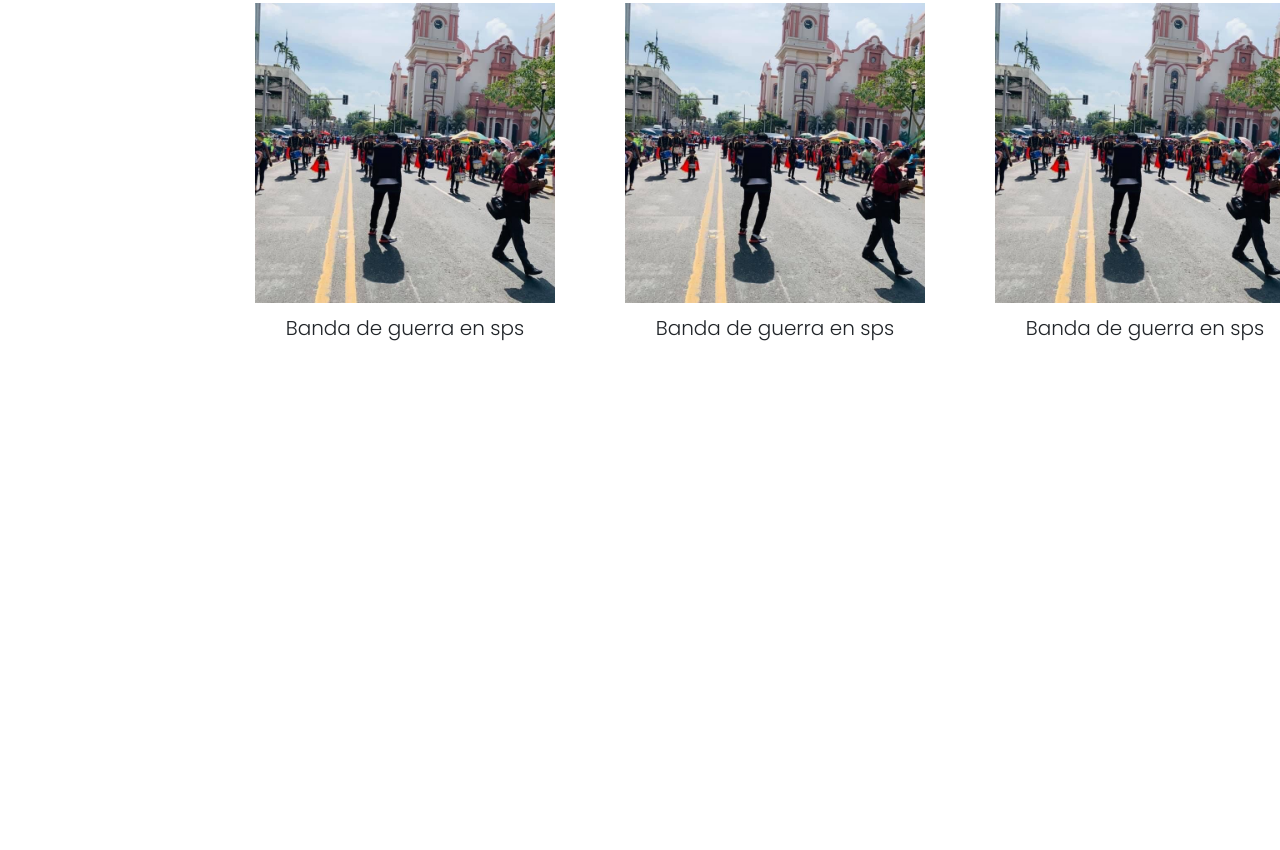
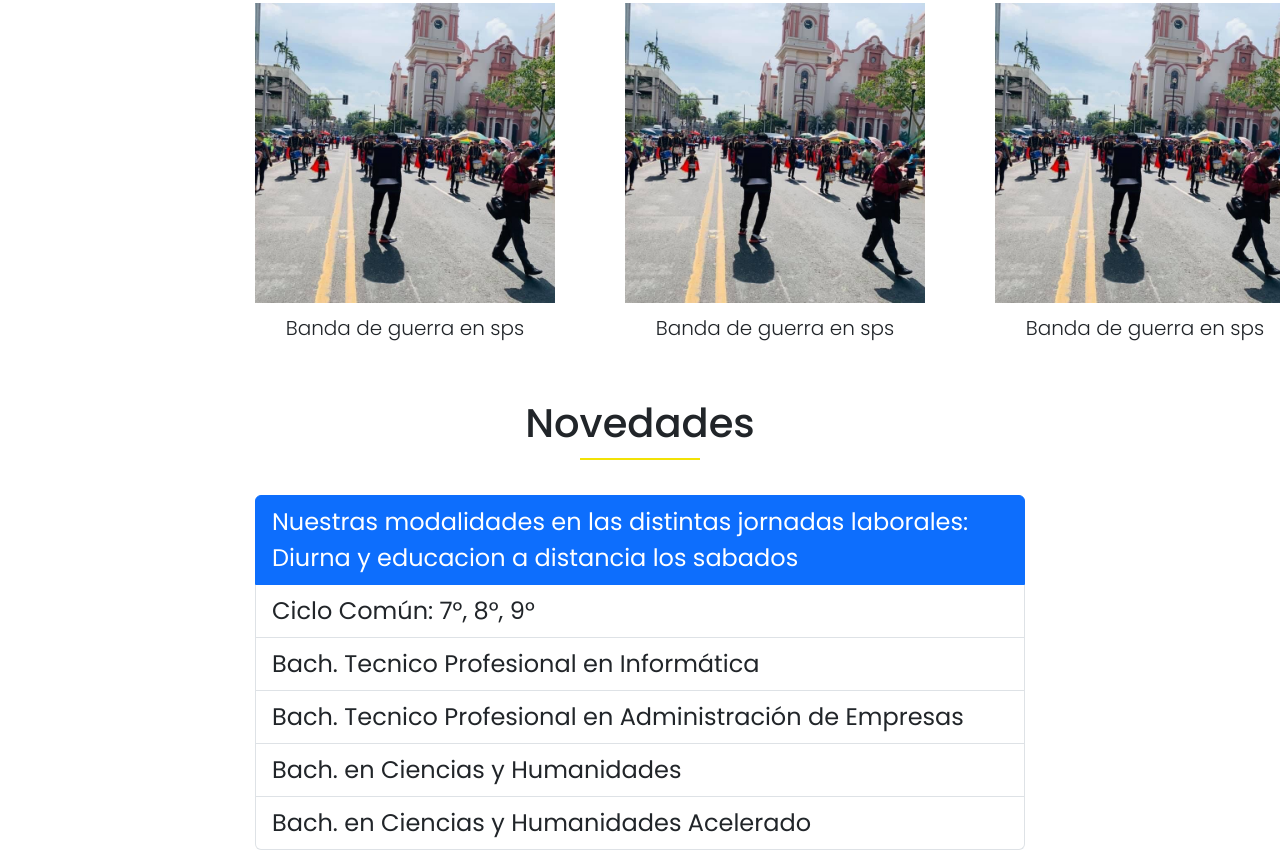
Before and after one commit to Zamir31/Proyecto-Intituto-Privado-Rio-Blanco, a plain HTML site: page index.html in a window 1280 px wide. Shown: the part 2177-3027 px from the top of the page. Before the commit the page ends 2520 px from the top, so only its background shows below. Drawn offline with nearby package versions, Linux system fonts and the light colour scheme.

Commit message:
Cuarta seccion terminada

```diff
--- a/index.html
+++ b/index.html
@@ -254,6 +254,18 @@
           </div>
         </div>
       </div>
+      <div id="CuartaSeccion">
+        <h2>Novedades</h2>
+        <hr>
+        <ul class="list-group">
+          <li class="list-group-item active" aria-current="true">Nuestras modalidades en las distintas jornadas laborales: Diurna y educacion a distancia los sabados</li>
+          <li class="list-group-item">Ciclo Común: 7°, 8°, 9°</li>
+          <li class="list-group-item">Bach. Tecnico Profesional en Informática</li>
+          <li class="list-group-item">Bach. Tecnico Profesional en Administración de Empresas</li>
+          <li class="list-group-item">Bach. en Ciencias y Humanidades</li>
+          <li class="list-group-item">Bach. en Ciencias y Humanidades Acelerado</li>
+        </ul>
+      </div>
     </main>
   </body>
   <script src="js/lightbox-plus-jquery.min.js"></script>
--- a/style.css
+++ b/style.css
@@ -350,6 +350,12 @@ h1 {
 
 .gridGaleriaVideos .gridGaleriaVideos__video {
     margin-right: 70px;
+    margin-bottom: 0px;
+    max-height: 423px;
+}
+
+.gridGaleriaVideos figure {
+    margin-bottom: 10px;
 }
 
 .gridGaleriaVideos div video {
@@ -357,9 +363,10 @@ h1 {
     max-height: 670px;
 }
 
-.gridGaleriaVideos__video figure {
-    margin-bottom: 0;
-}
+/* .gridGaleriaVideos__video figure {
+    margin: 0;
+    padding-bottom: 0;
+} */
 
 #GaleriaVideos figcaption {
     font-size: 20px;
@@ -368,9 +375,40 @@ h1 {
     text-align: center;
 }
 
+#CuartaSeccion h2 {
+    font-size: 40px;
+    font-weight: 500;
+    line-height: 150%;
+    text-align: center;
+    margin: 0;
+}
 
+#CuartaSeccion hr {
+    background-color: #F2E205;
+    height: 2px;
+    width: 120px;
+    border: 0;
+    margin: auto;
+    margin-top: 5px;
+    opacity:initial;
+}
 
+#CuartaSeccion {
+    margin: 50px 255px 0;
+}
 
+.list-group {
+    margin-top: 35px;
+}
+
+.list-group-item {
+    font-size: 24px;
+}
+
+.list-group .active {
+    display: flex;
+    justify-content: center;
+}
 
 
 
```
